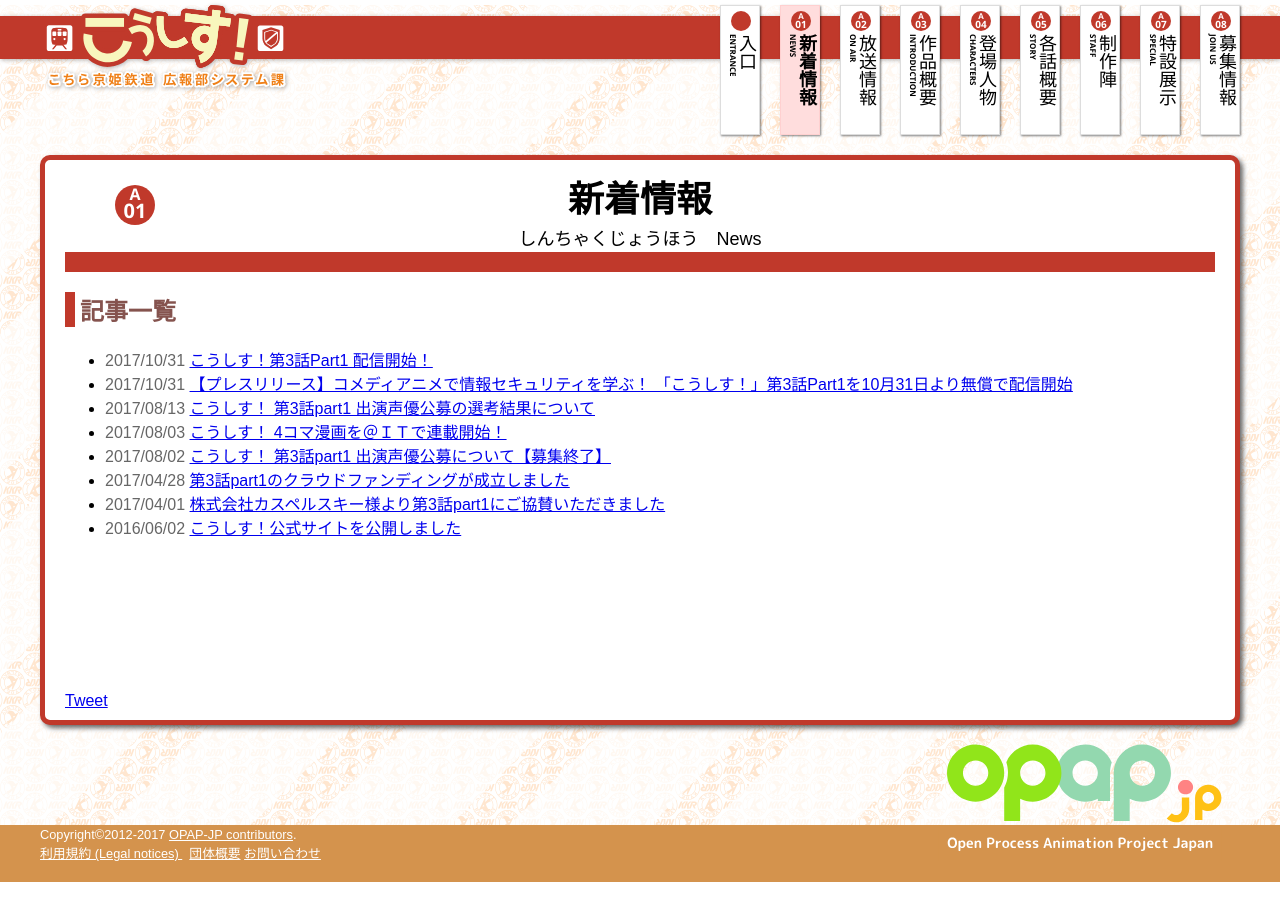
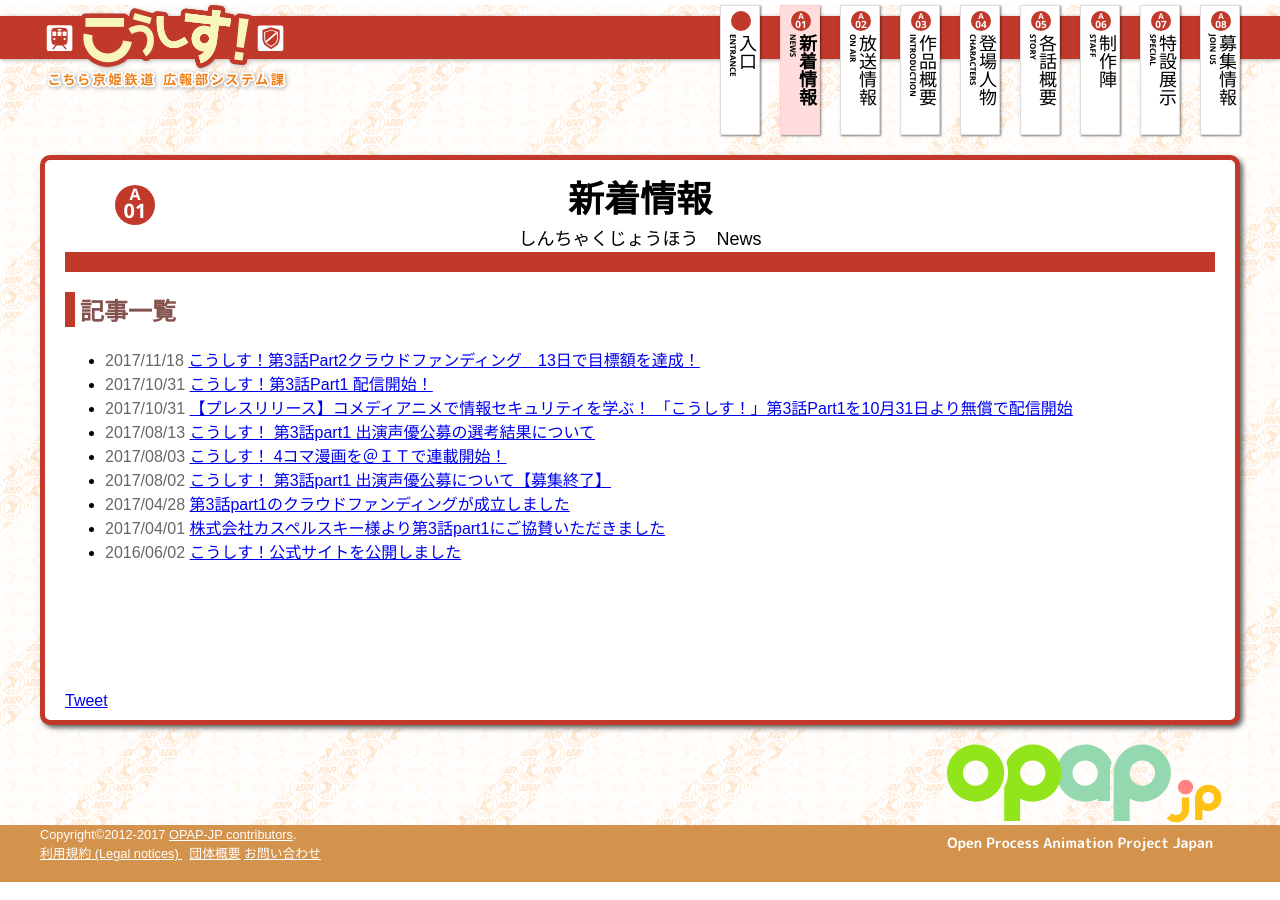
Before and after one commit to kosys/kosys.github.io, a Jekyll site: the page built from news/index.html, in a window 1280 px wide. Built offline with Jekyll 4.4.1, drawn with Linux system fonts in a browser that asks for light colours; some web fonts are replaced; comment, search, counter and statistics services are not loaded; some of the changed lines change nothing that is shown.

Commit message:
クラウドファンディング目標額達成

```diff
--- /dev/null
+++ b/_posts/2017-11-18-readyfor.md
@@ -0,0 +1,18 @@
+---
+layout: post
+title: こうしす！第3話Part2クラウドファンディング　13日で目標額を達成！
+author: OPAP-JP
+date: 2017-11-18 00:00:00 +0900
+category: news
+---
+
+11月13日、こうしす！第3話Part2のクラウドファンディングが目標額を達成しました。 10月31日の募集開始からわずか13日という、予想より遙かに短い期間での達成となりました。皆様の暖かいご支援・ご協力に心より感謝いたします。
+
+なお、本日時点での達成額は10万円で、これは前回のキャラクター作画費用の約半分にあたります。
+<span class="note">（注：社会情勢を鑑み、今回は外注単価をアップする予定ですので、前回よりも費用が増加する見込みです。）</span>
+
+当クラウドファンディングば2018年1月9日まで引き続きご寄附を募集しております。
+もし支援をご検討中の方がおられましたら、ぜひよろしくお願いします。
+
+クラウドファンディング実施ページ<br />
+[笑い×アニメでセキュリティ啓発　こうしす！第3話パート2制作（オープンプロセスアニメーションプロジェクトジャパン） - クラウドファンディング Readyfor (レディーフォー)](https://readyfor.jp/projects/kosys-ep03-part2)
--- a/_sass/_modules.scss
+++ b/_sass/_modules.scss
@@ -777,6 +777,12 @@
     overflow: hidden;
 }
 
+/* 補足情報 */
+.note {
+    font-size: 80%;
+    color: #888;
+}
+
 /* スローガン・キャッチコピー */
 .slogan {
     color: #85534e;
```
